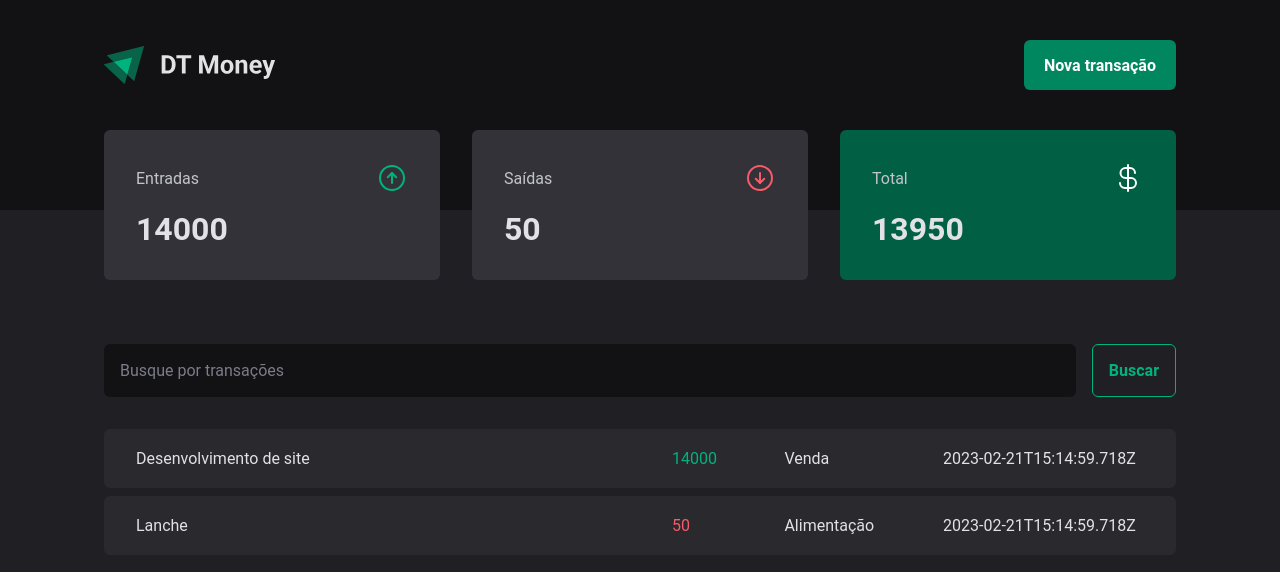
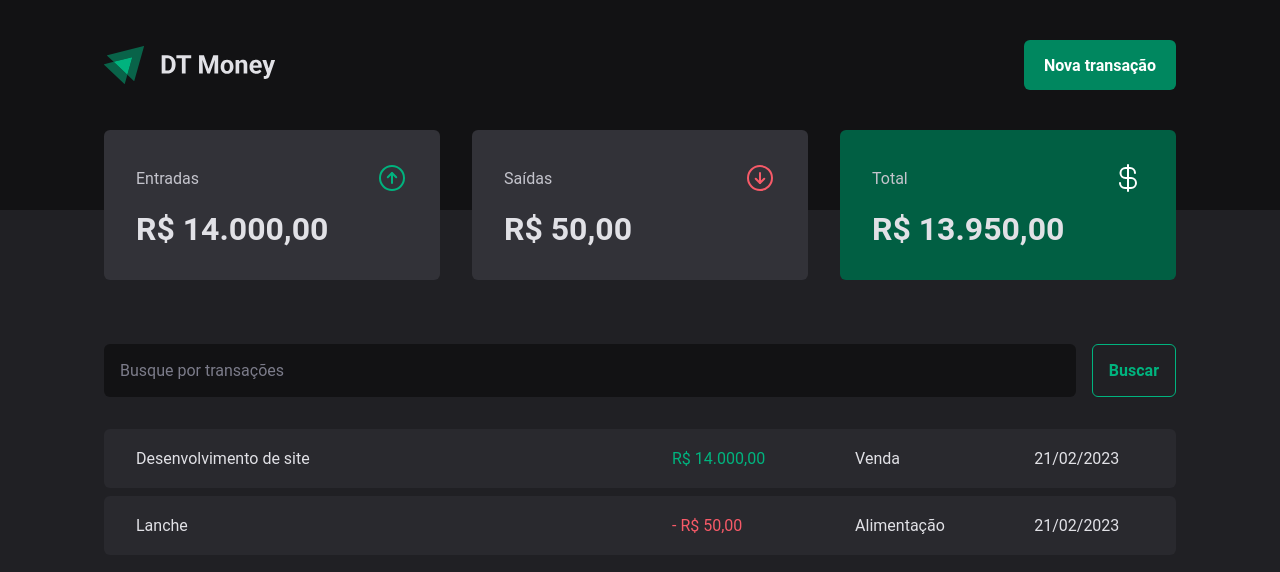
Before and after one commit to pedrocmoreira/dt-money, a React app: page / in a window 1280 px wide. Shown: the top 572 px of the page. Built offline with nearby package versions, Linux system fonts and the light colour scheme; data requests are answered from the project's data file; the HTML template or start-up script is replaced by a standard one.

Commit message:
chore: adicionando formatação de preços e data

```diff
--- a/src/pages/Summary/index.tsx
+++ b/src/pages/Summary/index.tsx
@@ -5,6 +5,7 @@
 import { TransactionsContext } from '../../contexts/TransactionContextType';
 
 import { SummaryCard, SummaryContainer } from "./styles";
+import { priceFormatter } from '../../utils/formatter';
 
 
 export function Summary() {
@@ -35,7 +36,7 @@
 
         </header>
 
-        <strong>{summary.income}</strong>
+        <strong>{priceFormatter.format(summary.income)}</strong>
       </SummaryCard>
 
       <SummaryCard>
@@ -45,7 +46,7 @@
 
         </header>
 
-        <strong>{summary.outcome}</strong>
+        <strong>{priceFormatter.format(summary.outcome)}</strong>
       </SummaryCard>
 
       <SummaryCard variant='green'>
@@ -55,7 +56,7 @@
 
         </header>
 
-        <strong>{summary.total}</strong>
+        <strong>{priceFormatter.format(summary.total)}</strong>
       </SummaryCard>
     </SummaryContainer>
   )
--- a/src/pages/Transactions/index.tsx
+++ b/src/pages/Transactions/index.tsx
@@ -2,6 +2,7 @@
 
 import { Header } from "../../components/Header";
 import { TransactionsContext } from "../../contexts/TransactionContextType";
+import { dateFormatter, priceFormatter } from "../../utils/formatter";
 import { Summary } from "../Summary";
 import { SearchForm } from "./components/SearchForm";
 
@@ -25,10 +26,13 @@
                 <tr key={transaction.id}>
                   <td width='50%'>{transaction.description}</td>
                   <td>
-                    <PriceHiglight variant={transaction.type}>{transaction.price}</PriceHiglight>
+                    <PriceHiglight variant={transaction.type}>
+                      {transaction.type === 'outcome' && '- '}
+                      {priceFormatter.format(transaction.price)}
+                    </PriceHiglight>
                   </td>
                   <td>{transaction.category}</td>
-                  <td>{transaction.createdAt}</td>
+                  <td>{dateFormatter.format(new Date(transaction.createdAt))}</td>
                 </tr>
               )
             })}
--- /dev/null
+++ b/src/utils/formatter.ts
@@ -0,0 +1,6 @@
+export const dateFormatter = new Intl.DateTimeFormat('pt-BR');
+
+export const priceFormatter = new Intl.NumberFormat('pt-BR', {
+  style: 'currency',
+  currency: 'BRL',
+});
```
